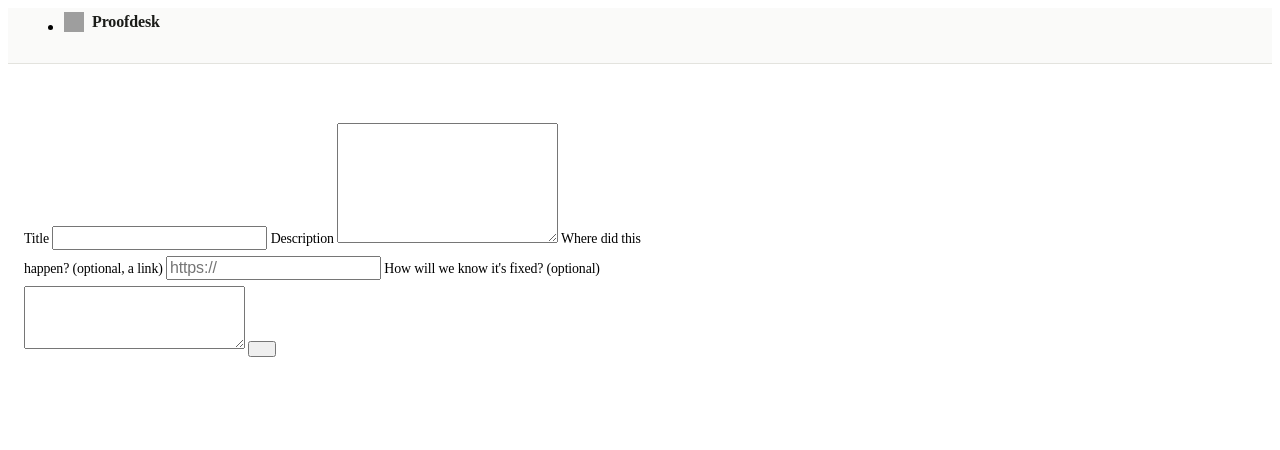
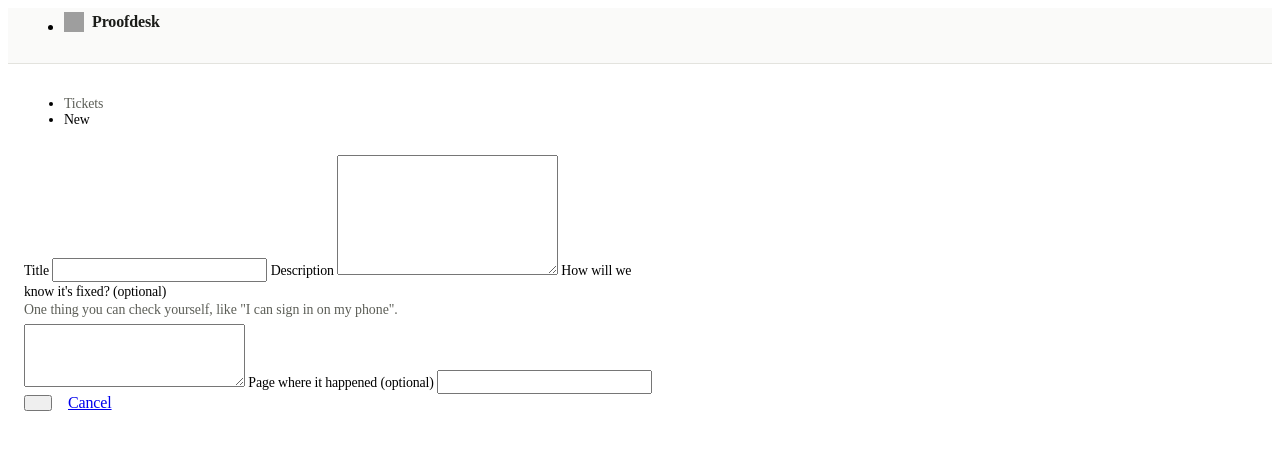
Before and after one commit to yylerbrown/proofdesk, a Node project: template views/ticket-form.ejs in a window 1280 px wide. Shown: the top 450 px of the page. Run offline with Node 20 templates, Linux system fonts and the light colour scheme; the template is opened without the code that fills it, so the values that code supplies are empty; grey boxes are pictures that could not be loaded.

Commit message:
Quiet the ticket list and the ticket form
The list keeps the full title on hover where it is cut short. The form gains a
breadcrumb, a Cancel link and a hint for the check, moves the check up to third,
names the link field plainly and drops the https:// placeholder.

Co-Authored-By: Claude Opus 5.5 <noreply@anthropic.com>

```diff
--- a/views/ticket-form.ejs
+++ b/views/ticket-form.ejs
@@ -1,5 +1,21 @@
 <%- include("header") %>
-<h1><%= title %></h1>
+<%
+  // The same form files a ticket and edits one. When editing, it posts to /tickets/KEY/edit.
+  const editKey = action.endsWith("/edit") ? action.split("/")[2] : null;
+  const fixCheckDescribedBy = errors.fix_check ? "fix_check-error fix_check-hint" : "fix_check-hint";
+%>
+<nav aria-label="breadcrumb">
+  <ul>
+    <li><a href="/tickets">Tickets</a></li>
+    <% if (editKey) { %>
+    <li><a href="/tickets/<%= editKey %>"><%= editKey %></a></li>
+    <li>Edit</li>
+    <% } else { %>
+    <li>New</li>
+    <% } %>
+  </ul>
+</nav>
+<h1><%= editKey ? "Edit ticket" : title %></h1>
 
 <form method="post" action="<%= action %>">
   <label>
@@ -15,17 +31,21 @@
   </label>
 
   <label>
-    Where did this happen? (optional, a link)
-    <input type="url" name="where_url" value="<%= values.where_url %>" placeholder="https://" <% if (errors.where_url) { %>aria-invalid="true" aria-describedby="where_url-error"<% } %> />
+    How will we know it's fixed? (optional)
+    <small id="fix_check-hint" class="hint">One thing you can check yourself, like "I can sign in on my phone".</small>
+    <textarea name="fix_check" rows="3" aria-describedby="<%= fixCheckDescribedBy %>" <% if (errors.fix_check) { %>aria-invalid="true"<% } %>><%= values.fix_check %></textarea>
+    <% if (errors.fix_check) { %><small id="fix_check-error"><%= errors.fix_check.join(" ") %></small><% } %>
+  </label>
+
+  <label>
+    Page where it happened (optional)
+    <input type="url" name="where_url" value="<%= values.where_url %>" <% if (errors.where_url) { %>aria-invalid="true" aria-describedby="where_url-error"<% } %> />
     <% if (errors.where_url) { %><small id="where_url-error"><%= errors.where_url.join(" ") %></small><% } %>
   </label>
 
-  <label>
-    How will we know it's fixed? (optional)
-    <textarea name="fix_check" rows="3" <% if (errors.fix_check) { %>aria-invalid="true" aria-describedby="fix_check-error"<% } %>><%= values.fix_check %></textarea>
-    <% if (errors.fix_check) { %><small id="fix_check-error"><%= errors.fix_check.join(" ") %></small><% } %>
-  </label>
-
-  <button type="submit" class="compact"><%= submitLabel %></button>
+  <div class="form-actions">
+    <button type="submit"><%= submitLabel %></button>
+    <a href="<%= editKey ? `/tickets/${editKey}` : "/tickets" %>">Cancel</a>
+  </div>
 </form>
 <%- include("footer") %>
--- a/views/ticket-list.ejs
+++ b/views/ticket-list.ejs
@@ -49,7 +49,7 @@
       <% for (const ticket of tickets) { %>
       <tr>
         <td><a href="/tickets/<%= ticket.key %>"><%= ticket.key %></a></td>
-        <td class="user-text"><%= ticket.title %></td>
+        <td class="user-text" title="<%= ticket.title %>"><%= ticket.title %></td>
         <td><%- include("status-badge", { status: ticket.status }) %></td>
         <td><%= ticket.owner_name ?? "Unassigned" %></td>
         <td><%= ticket.waiting %></td>
```
